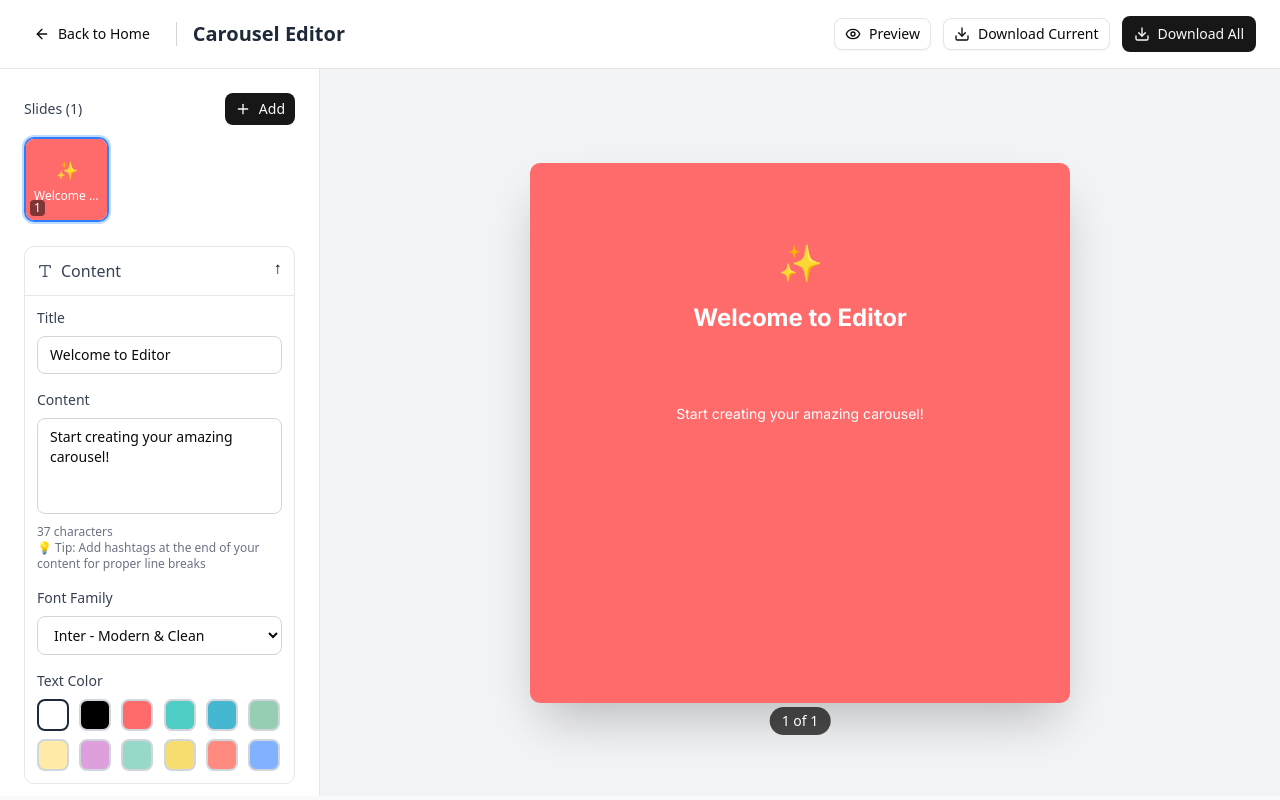
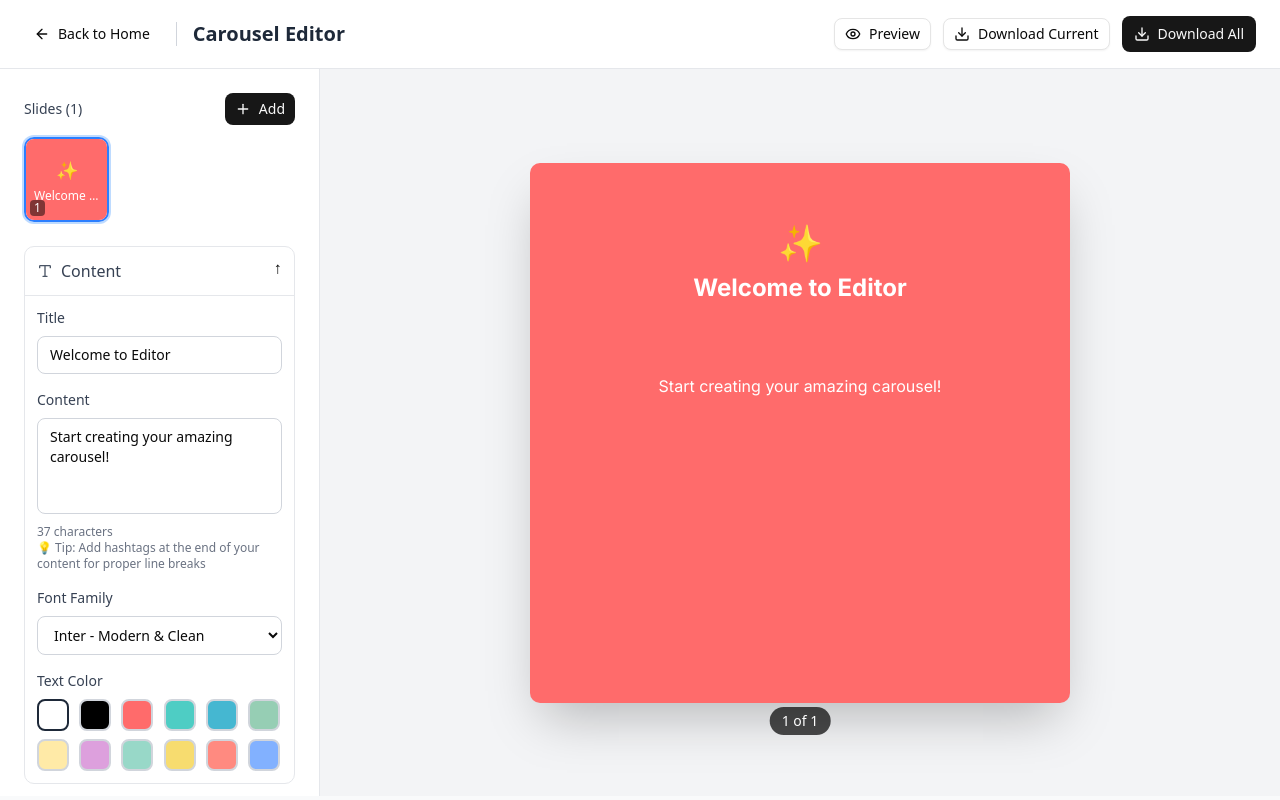
Before and after one commit to Habib7442/carouselly, a Next.js app: page /editor in a window 1280 px wide. Built offline with nearby package versions, Linux system fonts and the light colour scheme.

Commit message:
Update carousel layout to match professional reference

```diff
--- a/app/editor/page.tsx
+++ b/app/editor/page.tsx
@@ -62,7 +62,7 @@ const FormattedContent = ({ content }: { content: string }) => {
           <span
             key={index}
             style={{
-              color: '#FF6B35', // Orange color for hashtags
+              color: '#000000', // Black color for hashtags
               fontWeight: '700'
             }}
           >
@@ -242,17 +242,17 @@ function EditorPageContent() {
   };
 
   const addTextToCanvas = (canvas: Canvas, slide: CarouselSlide) => {
-    const padding = 80; // Padding for 1080px canvas
+    const padding = 60; // Professional padding for 1080px canvas
     const canvasWidth = 1080;
     const canvasHeight = 1080;
     const contentWidth = canvasWidth - (padding * 2);
 
-    // EMOJI - Position for 1080px canvas
+    // EMOJI - Top center position
     if (slide.emoji) {
       const emoji = new FabricText(slide.emoji, {
         left: canvasWidth / 2,
-        top: 160, // Scaled for 1080px
-        fontSize: 80, // Scaled for 1080px
+        top: 120, // Professional top spacing
+        fontSize: 72, // Slightly smaller for better proportion
         textAlign: 'center',
         originX: 'center',
         originY: 'center',
@@ -261,12 +261,12 @@ function EditorPageContent() {
       canvas.add(emoji);
     }
 
-    // TITLE - Position for 1080px canvas
+    // TITLE - Below emoji with proper spacing
     if (slide.title) {
-      const titleFontSize = 44; // Scaled for 1080px
+      const titleFontSize = 48; // Larger, more impactful title
       const titleLines = wrapText(slide.title, contentWidth, titleFontSize, slide.titleFontFamily || 'Inter');
-      const titleLineHeight = titleFontSize * 1.2;
-      const titleStartY = 280; // Scaled for 1080px
+      const titleLineHeight = titleFontSize * 1.15; // Tighter line height for titles
+      const titleStartY = 220; // Professional spacing from emoji
 
       titleLines.forEach((line, index) => {
         const title = new FabricText(line, {
@@ -285,16 +285,16 @@ function EditorPageContent() {
       });
     }
 
-    // CONTENT - Position for 1080px canvas with proper hashtag handling
+    // CONTENT - Professional spacing and layout
     if (slide.content) {
       // Split content into main content and hashtags
       const contentParts = slide.content.split(/(\s*#\w+(?:\s+#\w+)*\s*)$/);
       const mainContent = contentParts[0]?.trim() || '';
       const hashtagsPart = contentParts[1]?.trim() || '';
 
-      const contentFontSize = 28; // Scaled for 1080px
+      const contentFontSize = 32; // Larger, more readable content
       const contentLineHeight = contentFontSize * 1.4;
-      const contentStartY = 480; // Scaled for 1080px
+      const contentStartY = 420; // Professional spacing from title
 
       // Add main content
       if (mainContent) {
@@ -315,9 +315,9 @@ function EditorPageContent() {
           canvas.add(content);
         });
 
-        // Add hashtags on separate lines with proper spacing
+        // Add hashtags with professional spacing
         if (hashtagsPart) {
-          const hashtagStartY = contentStartY + (contentLines.length * contentLineHeight) + 50; // Add extra spacing
+          const hashtagStartY = contentStartY + (contentLines.length * contentLineHeight) + 60; // Extra spacing before hashtags
           const hashtags = hashtagsPart.split(/\s+/).filter(tag => tag.startsWith('#'));
 
           // Group hashtags into lines that fit
@@ -345,20 +345,19 @@ function EditorPageContent() {
             hashtagLines.push(currentHashtagLine);
           }
 
-          // Render hashtag lines
+          // Render hashtag lines with black color
           hashtagLines.forEach((line, index) => {
             const hashtagText = new FabricText(line, {
               left: canvasWidth / 2,
               top: hashtagStartY + (index * contentLineHeight),
               fontSize: contentFontSize,
               fontFamily: slide.contentFontFamily || 'Inter',
-              fill: '#FF6B35', // Orange color for hashtags
+              fill: '#000000', // Black color for hashtags
               fontWeight: 'bold',
               textAlign: 'center',
               originX: 'center',
               originY: 'center',
               selectable: false
-              // No shadow for hashtags
             });
             canvas.add(hashtagText);
           });
@@ -908,7 +907,7 @@ function EditorPageContent() {
                   {currentSlideData.emoji && (
                     <div
                       className="absolute text-4xl"
-                      style={{ top: '80px' }} // Scaled for 540px preview (160px / 2)
+                      style={{ top: '60px' }} // Scaled for 540px preview (120px / 2)
                     >
                       {currentSlideData.emoji}
                     </div>
@@ -918,7 +917,7 @@ function EditorPageContent() {
                     <h2
                       className="absolute text-2xl font-bold text-center w-full px-6 leading-tight"
                       style={{
-                        top: '140px', // Scaled for 540px preview (280px / 2)
+                        top: '110px', // Scaled for 540px preview (220px / 2)
                         fontFamily: currentSlideData.titleFontFamily || fontFamilies[0].value,
                         color: currentSlideData.titleColor || '#FFFFFF',
                         textAlign: currentSlideData.titleAlign || 'center',
@@ -933,9 +932,9 @@ function EditorPageContent() {
 
                   {currentSlideData.content && (
                     <div
-                      className="absolute text-sm w-full px-6 leading-relaxed"
+                      className="absolute text-base w-full px-6 leading-relaxed"
                       style={{
-                        top: '240px', // Scaled for 540px preview (480px / 2)
+                        top: '210px', // Scaled for 540px preview (420px / 2)
                         fontFamily: currentSlideData.contentFontFamily || fontFamilies[0].value,
                         color: currentSlideData.contentColor || '#FFFFFF',
                         textAlign: currentSlideData.contentAlign || 'center',
```
